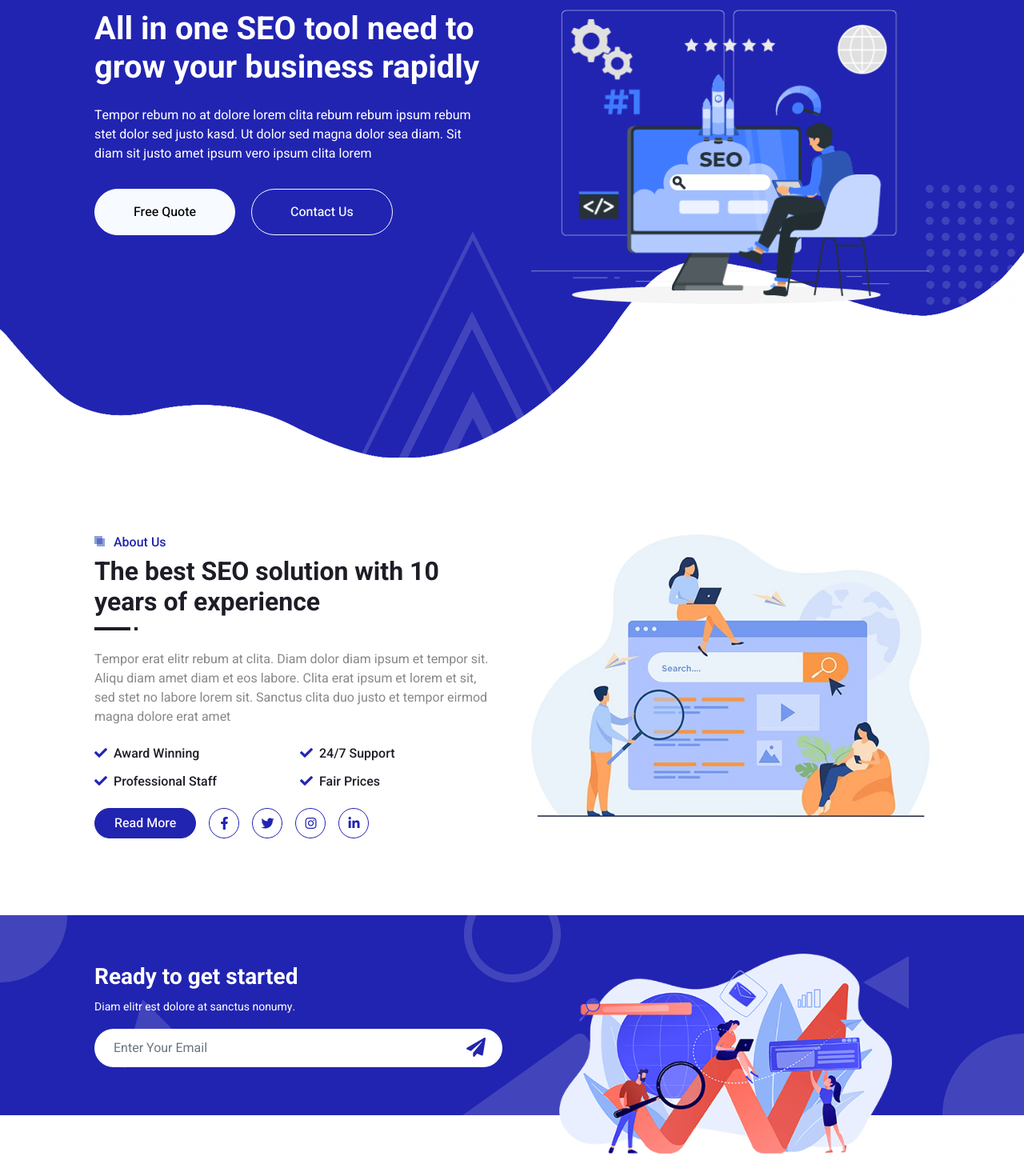
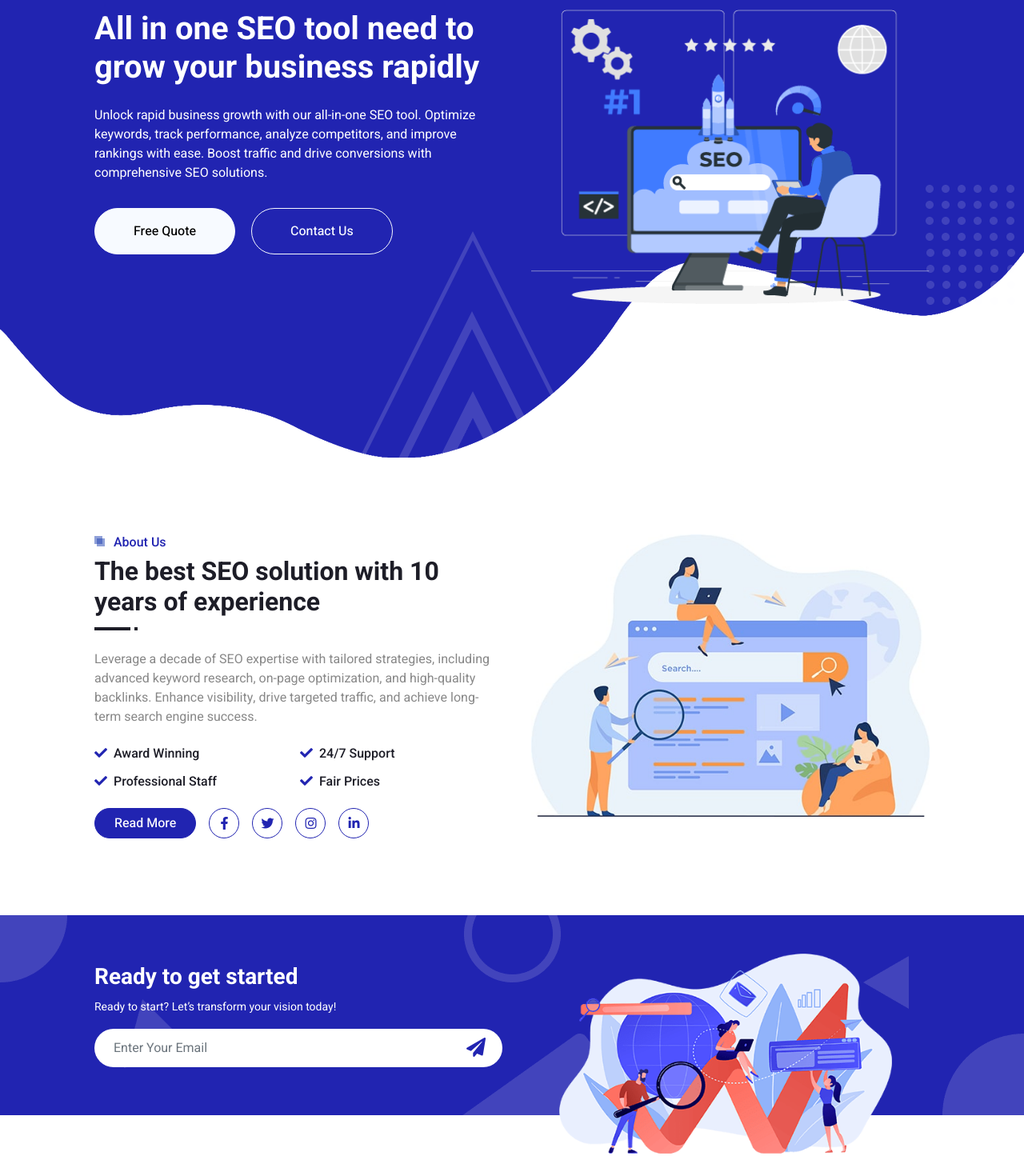
Before and after one commit to Farid04410/SEO, a plain HTML site: page index.html in a window 1280 px wide. Shown: the part 180-1625 px from the top of the page at 80% size. Drawn offline with nearby package versions, Linux system fonts and the light colour scheme.

Commit message:
Update index.html

```diff
--- a/index.html
+++ b/index.html
@@ -79,7 +79,7 @@
                     <div class="row g-5 py-5">
                         <div class="col-lg-6 text-center text-lg-start">
                             <h1 class="text-white mb-4 animated zoomIn">All in one SEO tool need to grow your business rapidly</h1>
-                            <p class="text-white pb-3 animated zoomIn">Tempor rebum no at dolore lorem clita rebum rebum ipsum rebum stet dolor sed justo kasd. Ut dolor sed magna dolor sea diam. Sit diam sit justo amet ipsum vero ipsum clita lorem</p>
+                            <p class="text-white pb-3 animated zoomIn">Unlock rapid business growth with our all-in-one SEO tool. Optimize keywords, track performance, analyze competitors, and improve rankings with ease. Boost traffic and drive conversions with comprehensive SEO solutions.</p>
                             <a href="" class="btn btn-light py-sm-3 px-sm-5 rounded-pill me-3 animated slideInLeft">Free Quote</a>
                             <a href="" class="btn btn-outline-light py-sm-3 px-sm-5 rounded-pill animated slideInRight">Contact Us</a>
                         </div>
@@ -121,7 +121,7 @@
                             <h6 class="position-relative text-primary ps-4">About Us</h6>
                             <h2 class="mt-2">The best SEO solution with 10 years of experience</h2>
                         </div>
-                        <p class="mb-4">Tempor erat elitr rebum at clita. Diam dolor diam ipsum et tempor sit. Aliqu diam amet diam et eos labore. Clita erat ipsum et lorem et sit, sed stet no labore lorem sit. Sanctus clita duo justo et tempor eirmod magna dolore erat amet</p>
+                        <p class="mb-4">Leverage a decade of SEO expertise with tailored strategies, including advanced keyword research, on-page optimization, and high-quality backlinks. Enhance visibility, drive targeted traffic, and achieve long-term search engine success.</p>
                         <div class="row g-3">
                             <div class="col-sm-6">
                                 <h6 class="mb-3"><i class="fa fa-check text-primary me-2"></i>Award Winning</h6>
@@ -155,7 +155,7 @@
                 <div class="row align-items-center" style="height: 250px;">
                     <div class="col-12 col-md-6">
                         <h3 class="text-white">Ready to get started</h3>
-                        <small class="text-white">Diam elitr est dolore at sanctus nonumy.</small>
+                        <small class="text-white">Ready to start? Let’s transform your vision today!</small>
                         <div class="position-relative w-100 mt-3">
                             <input class="form-control border-0 rounded-pill w-100 ps-4 pe-5" type="text" placeholder="Enter Your Email" style="height: 48px;">
                             <button type="button" class="btn shadow-none position-absolute top-0 end-0 mt-1 me-2"><i class="fa fa-paper-plane text-primary fs-4"></i></button>
@@ -520,9 +520,9 @@
                 <div class="copyright">
                     <div class="row">
                         <div class="col-md-6 text-center text-md-start mb-3 mb-md-0">
-                            &copy; <a class="border-bottom" href="#">Your SiteSaavvy</a>, All Right Reserved.
+                            &copy; <a class="border-bottom" href="#">SiteSavvy</a>, All Right Reserved.
 
-							<!--/***Designed By <a class="border-bottom" href=>HTML Codex</a>
+							<!--/***Designed By Farid Khaan <a class="border-bottom" href=>Farid Khanx</a>
                         </div>
                         <div class="col-md-6 text-center text-md-end">
                             <div class="footer-menu">
```
